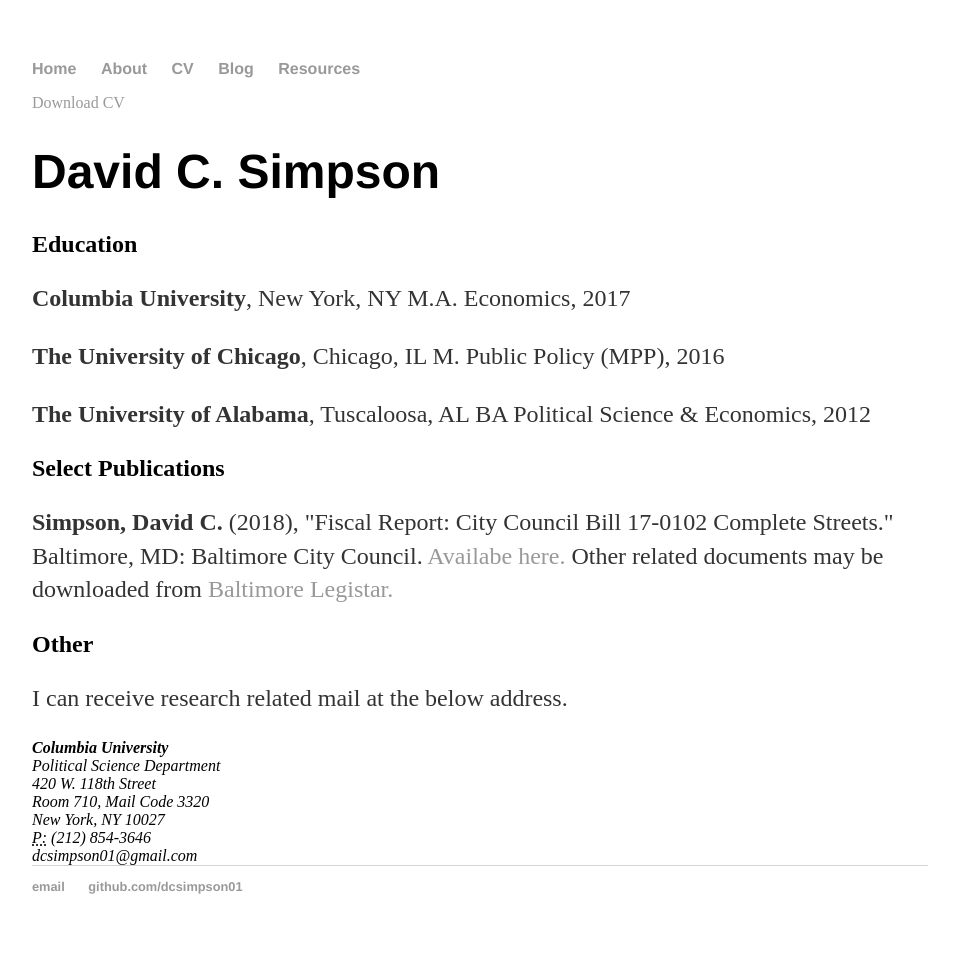
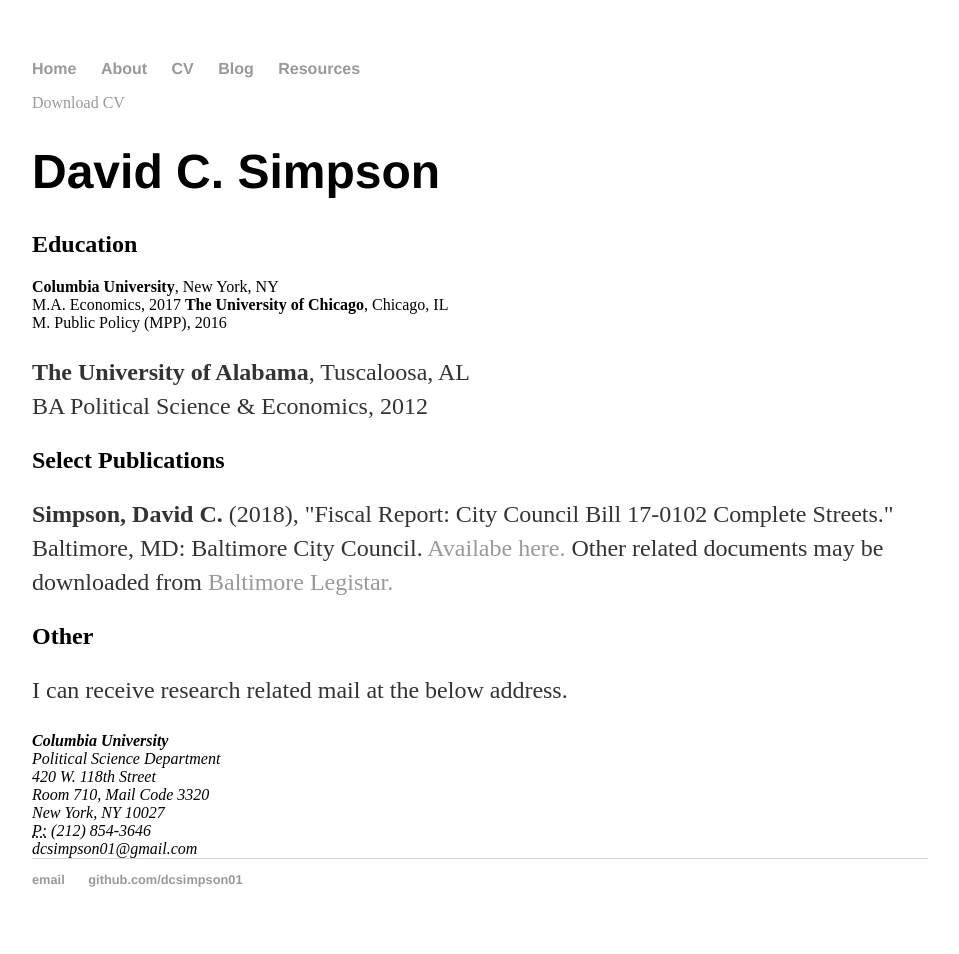
Before and after one commit to dcsimpson01/dcsimpson01.github.io, a Jekyll site: the page built from cv/index.html, in a window 1280 px wide. Shown: the whole page, without its empty margins (160-1119 px from the left). Built offline with Jekyll 4.4.1, drawn with Linux system fonts in a browser that asks for light colours.

```diff
--- a/cv/index.html
+++ b/cv/index.html
@@ -8,12 +8,12 @@ title: David Simpson CV
 		<h1>David C. Simpson</h1>
 
 			<h2>Education</h2>
-		<p><strong>Columbia University</strong>, New York, NY
-			M.A. Economics, 2017</p>
-		<p><strong>The University of Chicago</strong>, Chicago, IL
-			M. Public Policy (MPP), 2016</p>
-		<p><strong>The University of Alabama</strong>, Tuscaloosa, AL
-			BA Political Science & Economics, 2012</p>
+		<strong>Columbia University</strong>, New York, NY<br />
+			M.A. Economics, 2017
+		<strong>The University of Chicago</strong>, Chicago, IL<br />
+			M. Public Policy (MPP), 2016
+		<p><strong>The University of Alabama</strong>, Tuscaloosa, AL<br />
+			BA Political Science & Economics, 2012
 
 			<h2>Select Publications</h2>
 				<p><strong>Simpson, David C.</strong> (2018), "Fiscal Report: City Council Bill 17-0102 Complete Streets." Baltimore, MD: Baltimore City Council.
```
